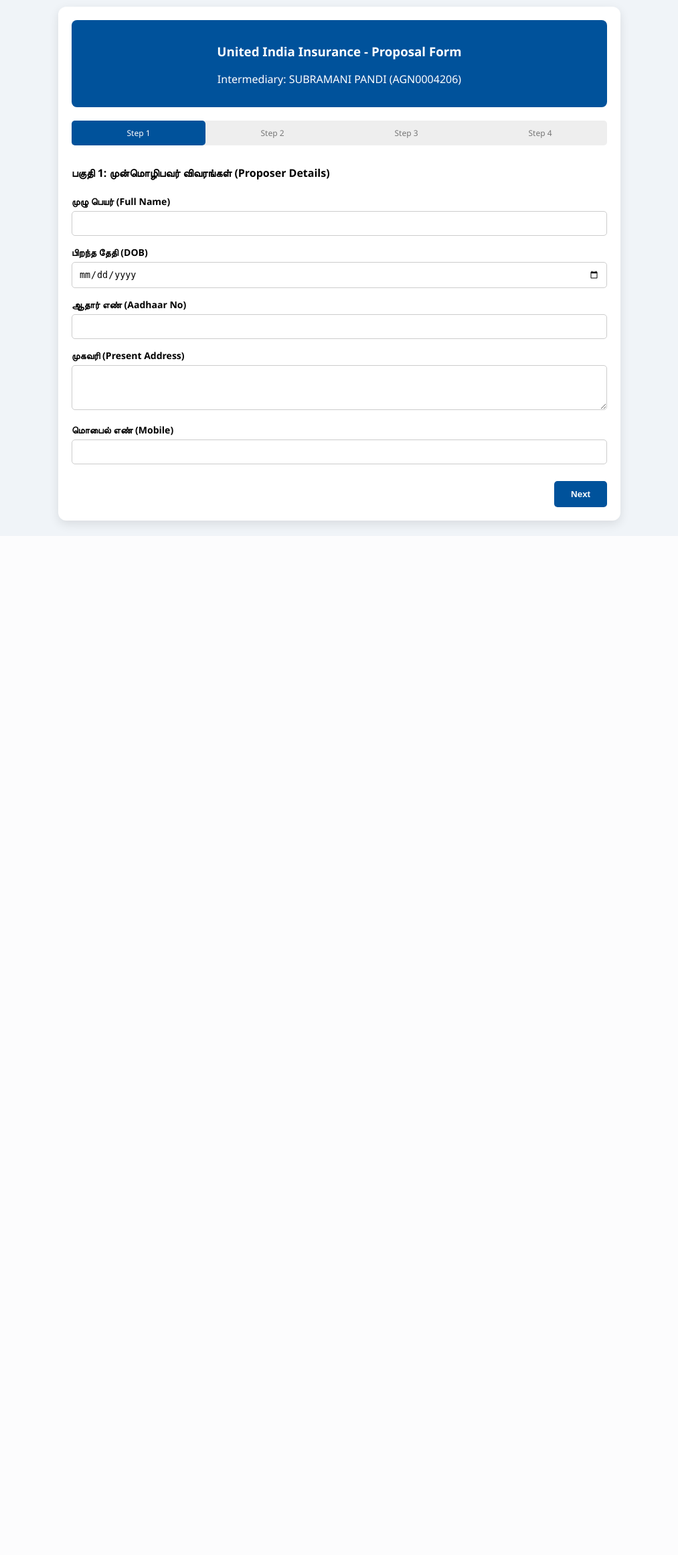
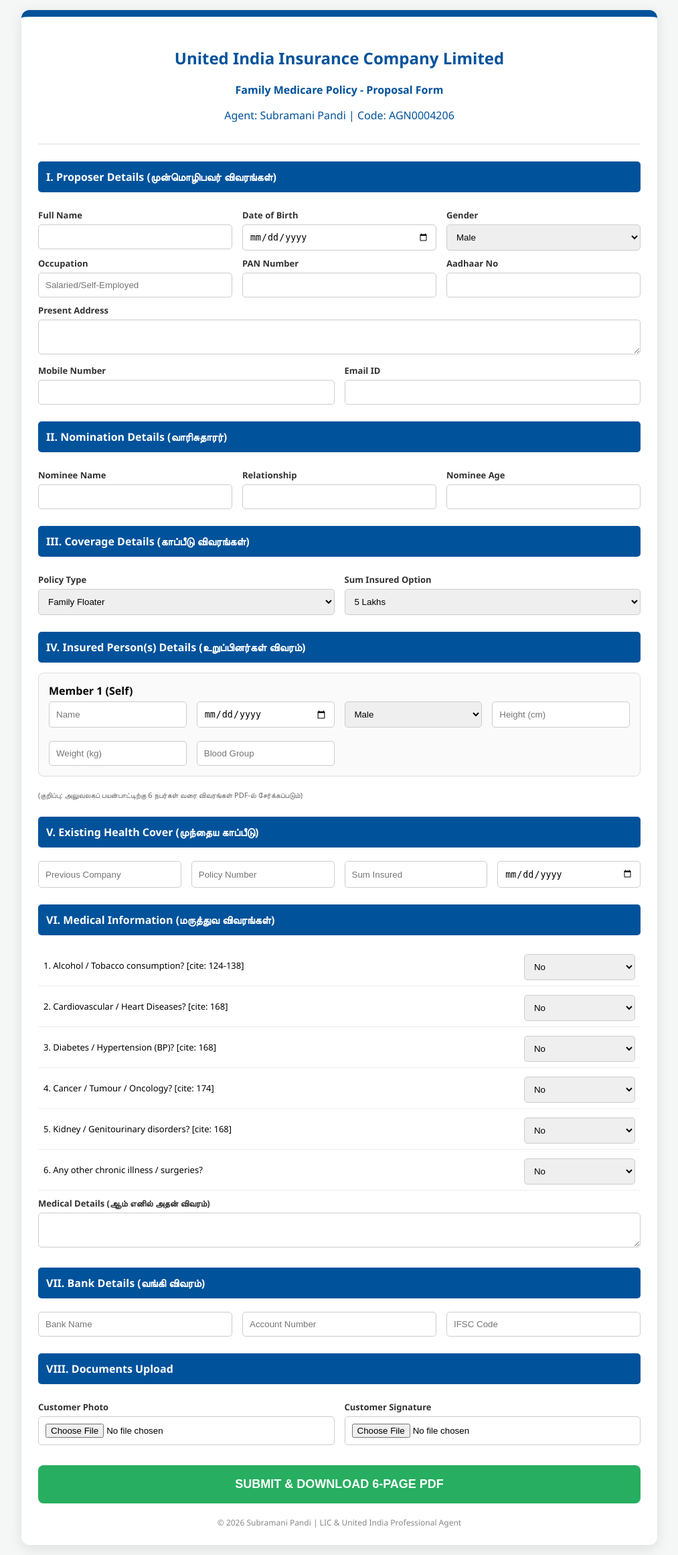
Before and after one commit to lic24x365-collab/insurance-form, a Flask app: page / in a window 1280 px wide. Shown: the whole page at 67% size, without its empty margins (133-1146 px from the left). Before the commit the page ends 795 px from the top, so only its background shows below. Run offline with Flask 3, Linux system fonts and the light colour scheme.

Commit message:
Update index.html

```diff
--- a/templates/index.html
+++ b/templates/index.html
@@ -3,128 +3,128 @@
 <head>
     <meta charset="UTF-8">
     <meta name="viewport" content="width=device-width, initial-scale=1.0">
-    <title>United India - Family Medicare Proposal</title>
+    <title>United India Insurance - 6 Page Full Proposal</title>
     <style>
-        body { font-family: 'Segoe UI', Arial; background: #f0f4f8; margin: 0; padding: 10px; }
-        .container { max-width: 800px; margin: auto; background: white; padding: 20px; border-radius: 12px; box-shadow: 0 5px 15px rgba(0,0,0,0.1); }
-        .header { background: #00529b; color: white; padding: 15px; border-radius: 8px; text-align: center; margin-bottom: 20px; }
-        .step { display: none; }
-        .step.active { display: block; }
-        .progress-bar { display: flex; justify-content: space-between; margin-bottom: 30px; background: #eee; border-radius: 5px; }
-        .progress-step { padding: 10px; flex: 1; text-align: center; font-size: 12px; color: #777; }
-        .progress-step.active { background: #00529b; color: white; border-radius: 5px; }
-        label { font-weight: bold; display: block; margin-top: 15px; font-size: 14px; }
+        body { font-family: 'Segoe UI', Arial, sans-serif; background: #f4f7f6; margin: 0; padding: 15px; }
+        .container { max-width: 900px; margin: auto; background: white; padding: 25px; border-radius: 12px; box-shadow: 0 5px 20px rgba(0,0,0,0.1); border-top: 10px solid #00529b; }
+        .header { text-align: center; color: #00529b; border-bottom: 2px solid #eee; padding-bottom: 15px; }
+        .section-title { background: #00529b; color: white; padding: 12px; margin: 25px 0 15px 0; border-radius: 5px; font-weight: bold; }
+        .grid { display: grid; grid-template-columns: repeat(auto-fit, minmax(200px, 1fr)); gap: 15px; }
+        label { display: block; margin-top: 10px; font-weight: bold; font-size: 13px; color: #333; }
         input, select, textarea { width: 100%; padding: 10px; margin-top: 5px; border: 1px solid #ccc; border-radius: 5px; box-sizing: border-box; }
-        .btn-group { display: flex; justify-content: space-between; margin-top: 25px; }
-        button { padding: 12px 25px; border: none; border-radius: 5px; cursor: pointer; font-weight: bold; }
-        .btn-next { background: #00529b; color: white; }
-        .btn-prev { background: #ccc; }
-        .medical-grid { display: grid; grid-template-columns: 1fr 1fr; gap: 10px; background: #fff9e6; padding: 10px; border-radius: 5px; }
+        .insured-box { border: 1px solid #ddd; padding: 15px; margin-bottom: 20px; background: #fafafa; border-radius: 8px; }
+        .btn-submit { background: #27ae60; color: white; border: none; padding: 18px; width: 100%; font-size: 18px; border-radius: 8px; cursor: pointer; font-weight: bold; margin-top: 30px; }
+        .btn-submit:hover { background: #219150; }
+        .medical-table { width: 100%; margin-top: 10px; border-collapse: collapse; }
+        .medical-table td { padding: 8px; border-bottom: 1px solid #eee; font-size: 13px; }
     </style>
 </head>
 <body>
 
 <div class="container">
     <div class="header">
-        <h3>United India Insurance - Proposal Form</h3>
-        <p>Intermediary: SUBRAMANI PANDI (AGN0004206)</p>
+        <h2>United India Insurance Company Limited</h2>
+        <p><b>Family Medicare Policy - Proposal Form</b></p>
+        <p>Agent: Subramani Pandi | Code: AGN0004206</p>
     </div>
 
-    <div class="progress-bar">
-        <div class="progress-step active" id="ps1">Step 1</div>
-        <div class="progress-step" id="ps2">Step 2</div>
-        <div class="progress-step" id="ps3">Step 3</div>
-        <div class="progress-step" id="ps4">Step 4</div>
-    </div>
+    <form action="/process-pdf" method="POST" enctype="multipart/form-data">
 
-    <form id="proposalForm" action="/process-pdf" method="POST" enctype="multipart/form-data">
+        <div class="section-title">I. Proposer Details (முன்மொழிபவர் விவரங்கள்)</div>
+        <div class="grid">
+            <div><label>Full Name</label><input type="text" name="name" required></div>
+            <div><label>Date of Birth</label><input type="date" name="dob" required></div>
+            <div><label>Gender</label><select name="gender"><option>Male</option><option>Female</option><option>Other</option></select></div>
+        </div>
+        <div class="grid">
+            <div><label>Occupation</label><input type="text" name="occupation" placeholder="Salaried/Self-Employed"></div>
+            <div><label>PAN Number</label><input type="text" name="pan"></div>
+            <div><label>Aadhaar No</label><input type="text" name="aadhaar"></div>
+        </div>
+        <label>Present Address</label>
+        <textarea name="address" rows="2" required></textarea>
+        <div class="grid">
+            <div><label>Mobile Number</label><input type="tel" name="mobile" required></div>
+            <div><label>Email ID</label><input type="email" name="email"></div>
+        </div>
 
-        <div class="step active" id="step1">
-            <h4>பகுதி 1: முன்மொழிபவர் விவரங்கள் (Proposer Details)</h4>
-            <label>முழு பெயர் (Full Name)</label>
-            <input type="text" name="name" required>
-            <label>பிறந்த தேதி (DOB)</label>
-            <input type="date" name="dob" required>
-            <label>ஆதார் எண் (Aadhaar No)</label>
-            <input type="text" name="aadhaar">
-            <label>முகவரி (Present Address)</label>
-            <textarea name="address" rows="3"></textarea>
-            <label>மொபைல் எண் (Mobile)</label>
-            <input type="tel" name="mobile" required>
-            <div class="btn-group">
-                <span></span>
-                <button type="button" class="btn-next" onclick="nextStep(2)">Next</button>
+        <div class="section-title">II. Nomination Details (வாரிசுதாரர்)</div>
+        <div class="grid">
+            <div><label>Nominee Name</label><input type="text" name="nominee_name"></div>
+            <div><label>Relationship</label><input type="text" name="nominee_rel"></div>
+            <div><label>Nominee Age</label><input type="number" name="nominee_age"></div>
+        </div>
+
+        <div class="section-title">III. Coverage Details (காப்பீடு விவரங்கள்)</div>
+        <div class="grid">
+            <div>
+                <label>Policy Type</label>
+                <select name="policy_type"><option>Individual Sum Insured Basis</option><option selected>Family Floater</option></select>
+            </div>
+            <div>
+                <label>Sum Insured Option </label>
+                <select name="sum_insured">
+                    <option value="3 Lakhs">3 Lakhs</option><option value="4 Lakhs">4 Lakhs</option><option value="5 Lakhs" selected>5 Lakhs</option>
+                    <option value="6 Lakhs">6 Lakhs</option><option value="7 Lakhs">7 Lakhs</option><option value="8 Lakhs">8 Lakhs</option>
+                    <option value="10 Lakhs">10 Lakhs</option><option value="15 Lakhs">15 Lakhs</option><option value="25 Lakhs">25 Lakhs</option>
+                </select>
             </div>
         </div>
 
-        <div class="step" id="step2">
-            <h4>பகுதி 2: வாரிசுதாரர் & காப்பீடு (Nominee & Coverage)</h4>
-            <label>வாரிசுதாரர் பெயர் (Nominee Name)</label>
-            <input type="text" name="nominee_name">
-            <label>உறவுமுறை (Relationship)</label>
-            <input type="text" name="nominee_rel">
-            <hr>
-            <label>காப்பீட்டுத் தொகை (Sum Insured)</label>
-            <select name="sum_insured">
-                <option value="5">5 Lakhs</option>
-                <option value="10">10 Lakhs</option>
-                <option value="15">15 Lakhs</option>
-                <option value="25">25 Lakhs</option>
-            </select>
-            <div class="btn-group">
-                <button type="button" class="btn-prev" onclick="nextStep(1)">Back</button>
-                <button type="button" class="btn-next" onclick="nextStep(3)">Next</button>
+        <div class="section-title">IV. Insured Person(s) Details (உறுப்பினர்கள் விவரம்)</div>
+        <div class="insured-box">
+            <b>Member 1 (Self)</b>
+            <div class="grid">
+                <input type="text" name="m1_name" placeholder="Name">
+                <input type="date" name="m1_dob">
+                <select name="m1_gender"><option>Male</option><option>Female</option></select>
+                <input type="text" name="m1_ht" placeholder="Height (cm)">
+                <input type="text" name="m1_wt" placeholder="Weight (kg)">
+                <input type="text" name="m1_bg" placeholder="Blood Group">
             </div>
         </div>
+        <p style="font-size: 11px; color: #666;">(குறிப்பு: அலுவலகப் பயன்பாட்டிற்கு 6 நபர்கள் வரை விவரங்கள் PDF-ல் சேர்க்கப்படும்)</p>
 
-        <div class="step" id="step3">
-            <h4>பகுதி 3: மருத்துவ விவரங்கள் (Medical History)</h4>
-            <p style="font-size: 12px; color: red;">கடந்த காலத்தில் ஏதேனும் நோயால் பாதிக்கப்பட்டிருக்கிறீர்களா?</p>
-            <div class="medical-grid">
-                <label>இதயம் தொடர்பானவை?</label>
-                <select name="heart_issue"><option value="N">No</option><option value="Y">Yes</option></select>
-                <label>சர்க்கரை நோய் (Diabetes)?</label>
-                <select name="diabetes_issue"><option value="N">No</option><option value="Y">Yes</option></select>
-                <label>இரத்த அழுத்தம் (BP)?</label>
-                <select name="bp_issue"><option value="N">No</option><option value="Y">Yes</option></select>
-                <label>மது/புகைப்பழக்கம்?</label>
-                <select name="lifestyle"><option value="N">No</option><option value="Y">Yes</option></select>
-            </div>
-            <label>புகைப்படம் (Photo Upload)</label>
-            <input type="file" name="client_photo" accept="image/*">
-            <div class="btn-group">
-                <button type="button" class="btn-prev" onclick="nextStep(2)">Back</button>
-                <button type="button" class="btn-next" onclick="nextStep(4)">Next</button>
-            </div>
+        <div class="section-title">V. Existing Health Cover (முந்தைய காப்பீடு)</div>
+        <div class="grid">
+            <input type="text" name="prev_company" placeholder="Previous Company">
+            <input type="text" name="prev_policy_no" placeholder="Policy Number">
+            <input type="text" name="prev_sum" placeholder="Sum Insured">
+            <input type="date" name="prev_expiry" placeholder="Expiry Date">
         </div>
 
-        <div class="step" id="step4">
-            <h4>பகுதி 4: வங்கி விவரம் & உறுதிமொழி</h4>
-            <label>வங்கி கணக்கு எண் (Bank A/c)</label>
-            <input type="text" name="bank_acc">
-            <label>IFSC குறியீடு (IFSC Code)</label>
-            <input type="text" name="ifsc">
-            <label>கையொப்பம் (Signature Upload)</label>
-            <input type="file" name="client_sign" accept="image/*">
-            <div class="btn-group">
-                <button type="button" class="btn-prev" onclick="nextStep(3)">Back</button>
-                <button type="submit" class="btn-next" style="background: green;">சமர்ப்பிக்கவும் (SUBMIT)</button>
-            </div>
+        <div class="section-title">VI. Medical Information (மருத்துவ விவரங்கள்)</div>
+        <table class="medical-table">
+            <tr><td>1. Alcohol / Tobacco consumption? [cite: 124-138]</td><td><select name="med_lifestyle"><option value="N">No</option><option value="Y">Yes</option></select></td></tr>
+            <tr><td>2. Cardiovascular / Heart Diseases? [cite: 168]</td><td><select name="med_heart"><option value="N">No</option><option value="Y">Yes</option></select></td></tr>
+            <tr><td>3. Diabetes / Hypertension (BP)? [cite: 168]</td><td><select name="med_sugar"><option value="N">No</option><option value="Y">Yes</option></select></td></tr>
+            <tr><td>4. Cancer / Tumour / Oncology? [cite: 174]</td><td><select name="med_cancer"><option value="N">No</option><option value="Y">Yes</option></select></td></tr>
+            <tr><td>5. Kidney / Genitourinary disorders? [cite: 168]</td><td><select name="med_kidney"><option value="N">No</option><option value="Y">Yes</option></select></td></tr>
+            <tr><td>6. Any other chronic illness / surgeries?</td><td><select name="med_other"><option value="N">No</option><option value="Y">Yes</option></select></td></tr>
+        </table>
+        <label>Medical Details (ஆம் எனில் அதன் விவரம்)</label>
+        <textarea name="med_details" rows="2"></textarea>
+
+        <div class="section-title">VII. Bank Details (வங்கி விவரம்)</div>
+        <div class="grid">
+            <input type="text" name="bank_name" placeholder="Bank Name">
+            <input type="text" name="bank_acc" placeholder="Account Number">
+            <input type="text" name="bank_ifsc" placeholder="IFSC Code">
         </div>
 
+        <div class="section-title">VIII. Documents Upload</div>
+        <div class="grid">
+            <div><label>Customer Photo</label><input type="file" name="photo" accept="image/*"></div>
+            <div><label>Customer Signature</label><input type="file" name="sign" accept="image/*"></div>
+        </div>
+
+        <button type="submit" class="btn-submit">SUBMIT & DOWNLOAD 6-PAGE PDF</button>
     </form>
+
+    <div style="text-align: center; margin-top: 20px; font-size: 12px; color: #888;">
+        © 2026 Subramani Pandi | LIC & United India Professional Agent
+    </div>
 </div>
-
-<script>
-    function nextStep(step) {
-        document.querySelectorAll('.step').forEach(s => s.classList.remove('active'));
-        document.querySelectorAll('.progress-step').forEach(ps => ps.classList.remove('active'));
-        document.getElementById('step' + step).classList.add('active');
-        for(let i=1; i<=step; i++) {
-            document.getElementById('ps' + i).classList.add('active');
-        }
-    }
-</script>
 
 </body>
 </html>
```
